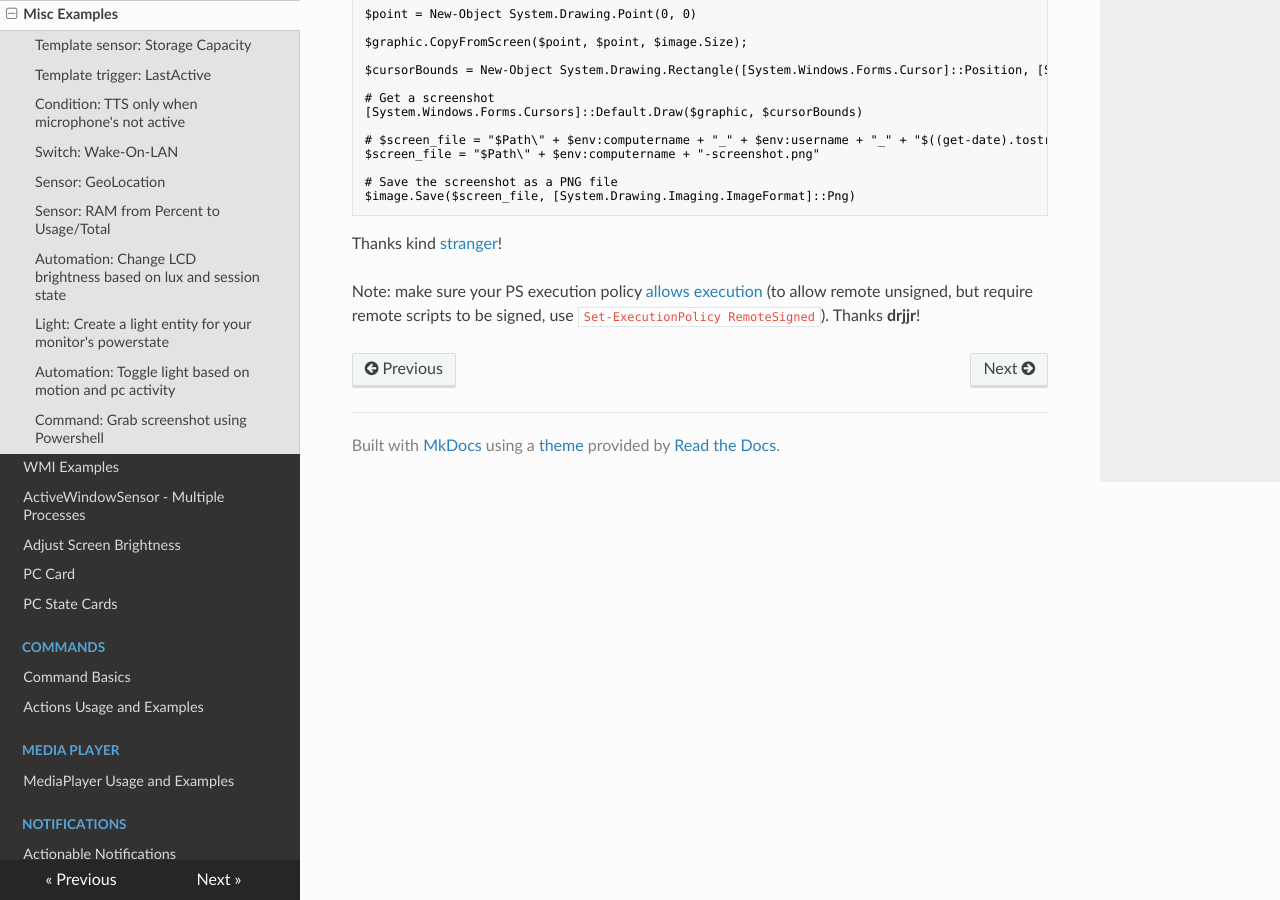
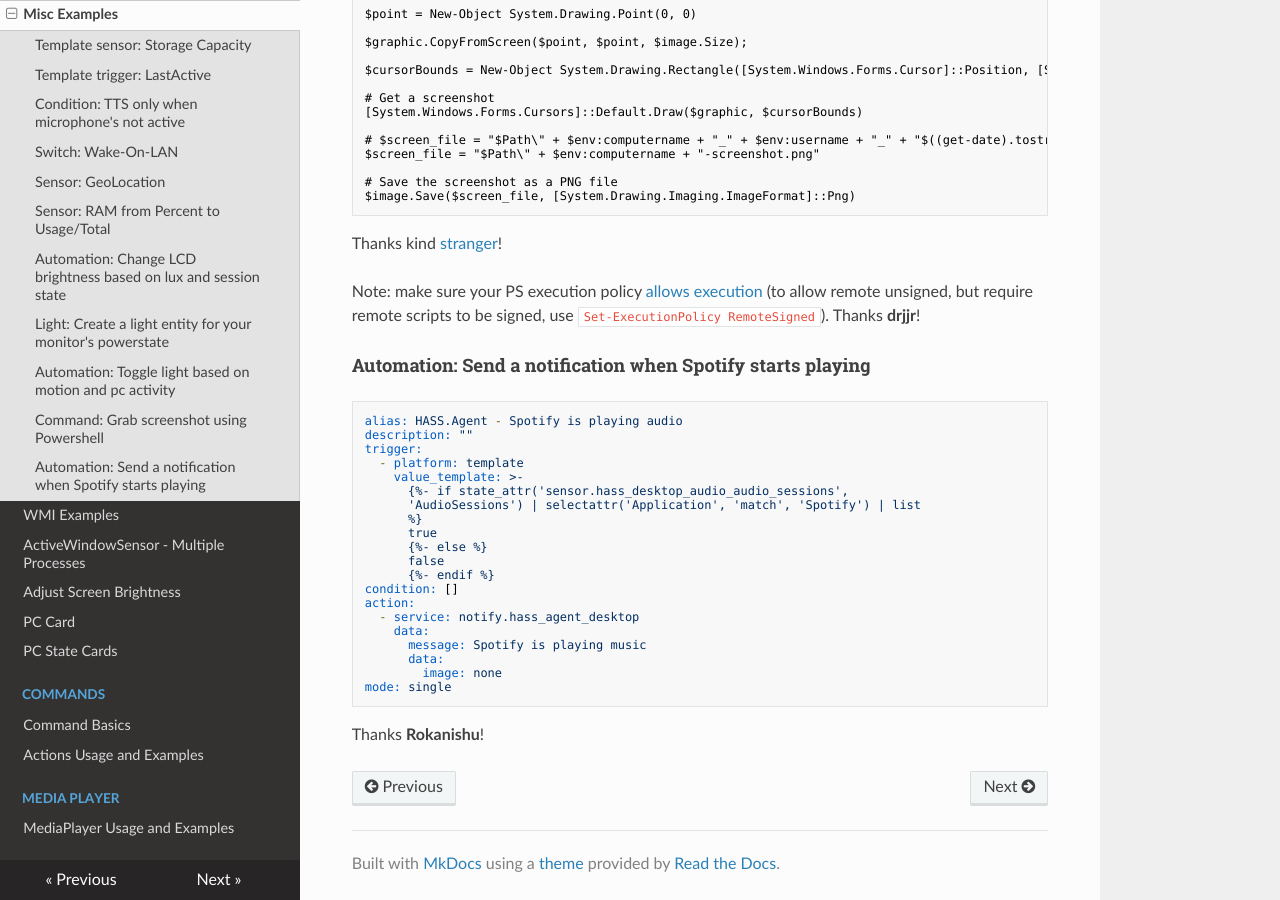
Before and after one commit to LAB02-Admin/HASS.Agent-Docs, an MkDocs documentation site: the page built from docs/examples.md, in a window 1280 px wide and 900 px high, scrolled down 5516 px. Built offline with MkDocs 1.6.1, drawn with Linux system fonts in a browser that asks for light colours; nearby versions of some CDN libraries.

Commit message:
Update examples.md

````diff
--- a/docs/examples.md
+++ b/docs/examples.md
@@ -333,3 +333,30 @@ $image.Save($screen_file, [System.Drawing.Imaging.ImageFormat]::Png)
 Thanks kind [stranger](https://lab02research.youtrack.cloud/issue/hassagent-85/Sensor-Screenshot#focus=Comments-4-19.0-0)!
 
 Note: make sure your PS execution policy [allows execution](https://docs.microsoft.com/en-us/powershell/module/microsoft.powershell.security/set-executionpolicy?view=powershell-7.2) (to allow remote unsigned, but require remote scripts to be signed, use `Set-ExecutionPolicy RemoteSigned`). Thanks **drjjr**!
+
+#### Automation: Send a notification when Spotify starts playing
+
+```yaml
+alias: HASS.Agent - Spotify is playing audio
+description: ""
+trigger:
+  - platform: template
+    value_template: >-
+      {%- if state_attr('sensor.hass_desktop_audio_audio_sessions',
+      'AudioSessions') | selectattr('Application', 'match', 'Spotify') | list
+      %}
+      true
+      {%- else %}
+      false
+      {%- endif %}
+condition: []
+action:
+  - service: notify.hass_agent_desktop
+    data:
+      message: Spotify is playing music
+      data:
+        image: none
+mode: single
+```
+
+Thanks **Rokanishu**!
````
